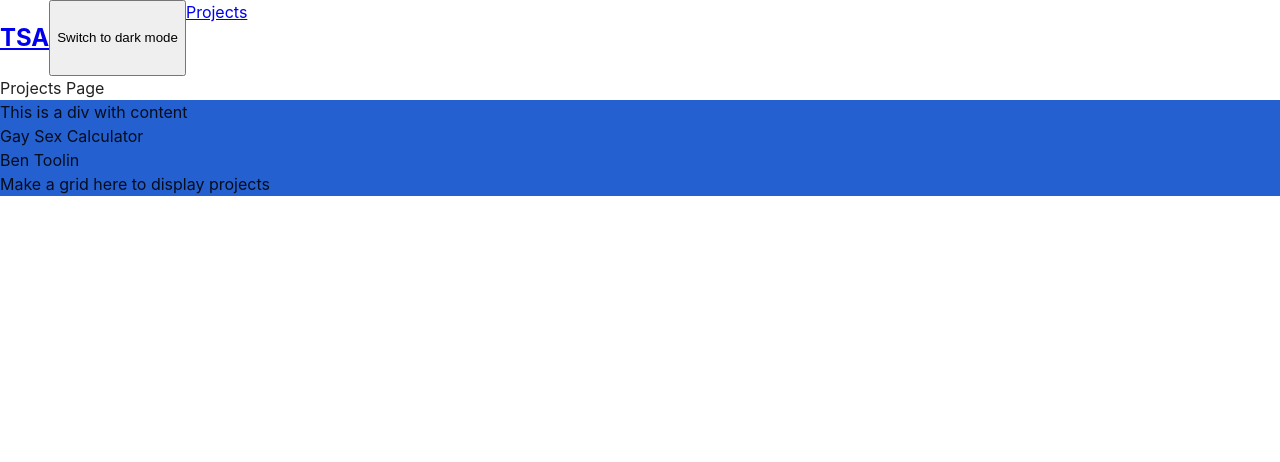
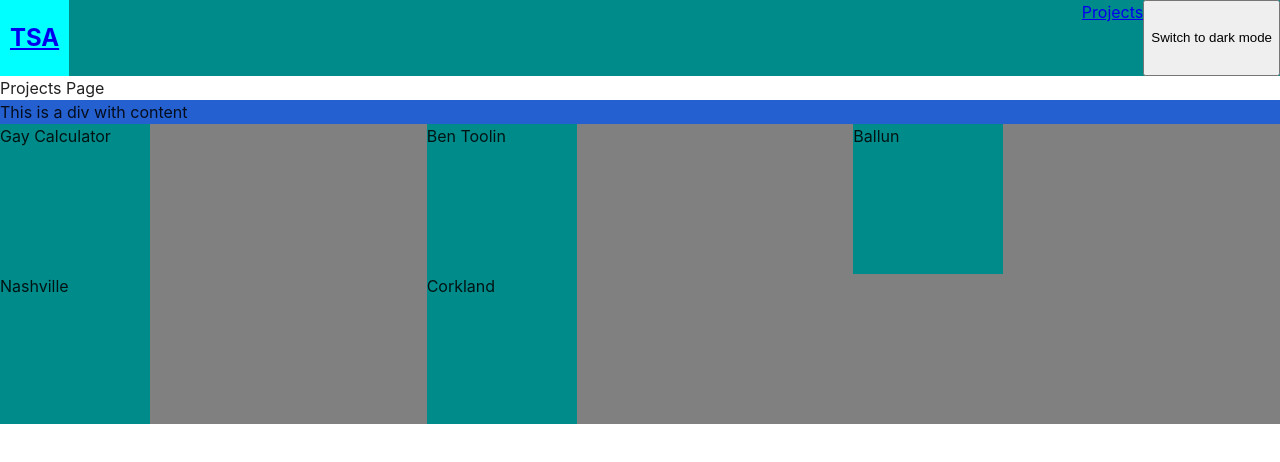
Before and after one commit to JoshBergman/TooSimpleAnalytics-Frontend, a React (Vite) app: page /projects in a window 1280 px wide. Shown: the top 462 px of the page. Built offline with nearby package versions, Linux system fonts and the light colour scheme.

Commit message:
General layout structure

```diff
--- a/src/components/UI/Header/header.tsx
+++ b/src/components/UI/Header/header.tsx
@@ -9,9 +9,12 @@ const Header = () => {
 
   return (
     <div className={styles.header}>
+      <div className={styles.leftSideHeader}>
         <h2>
           <Link to="/">TSA</Link>
         </h2>
+      </div>
+      <div className={styles.rightSideHeader}>
         <button onClick={toggleDarkMode}>
           {isDarkMode ? "Switch to light mode" : "Switch to dark mode"}
         </button>
@@ -19,6 +22,7 @@ const Header = () => {
           <Link to="/projects">Projects</Link>
         </nav>
       </div>
+    </div>
   );
 };
 
--- a/src/components/UI/Header/styles/header.module.css
+++ b/src/components/UI/Header/styles/header.module.css
@@ -1,5 +1,23 @@
 .header {
-    display: flex;
-    background-color: "pink";
-    color: "green";
+  display: flex;
+  flex-direction: row;
+  width: 100%;
+  background-color: pink;
 }
+
+.leftSideHeader,
+.rightSideHeader {
+}
+
+.leftSideHeader {
+  background-color: cyan;
+  padding: 0px 10px;
+  width: fit-content;
+}
+
+.rightSideHeader {
+  width: 100%;
+  background-color: darkcyan;
+  display: flex;
+  flex-direction: row-reverse;
+}
--- a/src/components/projects/projects-display.tsx
+++ b/src/components/projects/projects-display.tsx
@@ -1,6 +1,8 @@
 import { useContext } from "react";
 import { UserContext } from "../../store/user/user-context";
 import { project } from "../../interfaces/user";
+
+import styles from "./styles/projects-display.module.css";
 
 const ProjectsDisplay = () => {
   const userCTX = useContext(UserContext).user;
@@ -12,13 +14,17 @@ const ProjectsDisplay = () => {
 
     for (let i = 0; i < projKeys.length; i++) {
       const currProjName = projKeys[i];
-      projElements.push(<div key={currProjName}>{currProjName}</div>);
+      projElements.push(
+        <div className={styles.project} key={currProjName}>
+          {currProjName}
+        </div>
+      );
     }
 
     return projElements;
   };
 
-  return <div>{renderProjects()}Make a grid here to display projects</div>;
+  return <div className={styles.projectsContainer}>{renderProjects()}</div>;
 };
 
 export default ProjectsDisplay;
--- /dev/null
+++ b/src/components/projects/styles/projects-display.module.css
@@ -0,0 +1,13 @@
+.projectsContainer {
+  background-color: gray;
+
+  display: grid;
+  grid-template-columns: repeat(3, 1fr);
+  grid-auto-rows: minmax(100px, auto);
+}
+
+.project {
+  background-color: darkcyan;
+  width: 150px;
+  height: 150px;
+}
--- a/src/pages/landing-page.tsx
+++ b/src/pages/landing-page.tsx
@@ -1,13 +1,18 @@
 import { Link } from "react-router-dom";
+
+import Header from "../components/UI/header/header";
 
 const LandingPage = () => {
   return (
+    <>
+      <Header />
       <div>
         Landing Page
         <Link to="/">Landing Page {"/"} ||| </Link>
         <Link to="/projects">Projects Page {"/projects"} ||| </Link>
         <Link to="/error">Error Page {"/anynon-link"} ||| </Link>
       </div>
+    </>
   );
 };
 
--- a/src/store/user/user-provider.tsx
+++ b/src/store/user/user-provider.tsx
@@ -11,11 +11,23 @@ export const UserContextProvider = ({ children }: IProviderProps) => {
   const finalUserData: IUser = {
     ...userDefault,
     projects: {
-      "Gay Sex Calculator": {
+      "Gay Calculator": {
         totalViews: 69,
         dated_views: {},
       },
       "Ben Toolin": {
+        totalViews: 420,
+        dated_views: {},
+      },
+      Ballun: {
+        totalViews: 420,
+        dated_views: {},
+      },
+      Nashville: {
+        totalViews: 420,
+        dated_views: {},
+      },
+      Corkland: {
         totalViews: 420,
         dated_views: {},
       },
```
Lines whose indentation alone changed are shown as unchanged.
